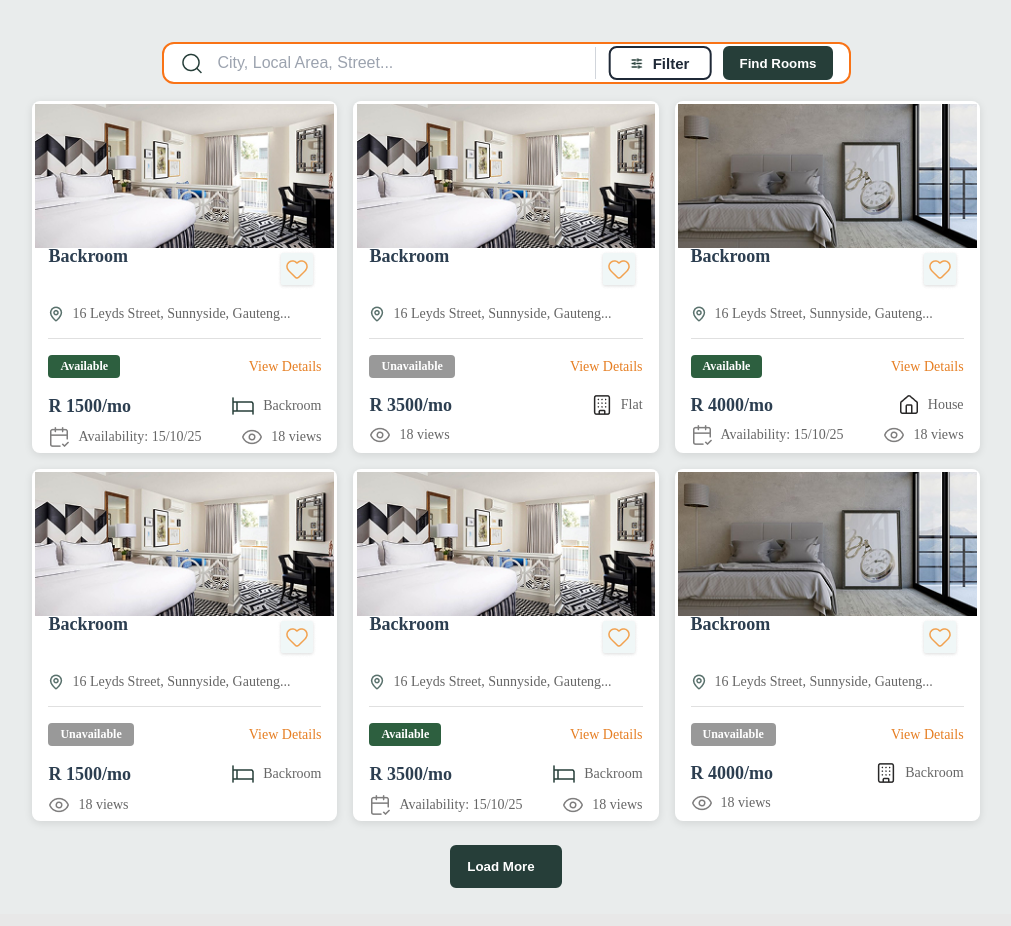
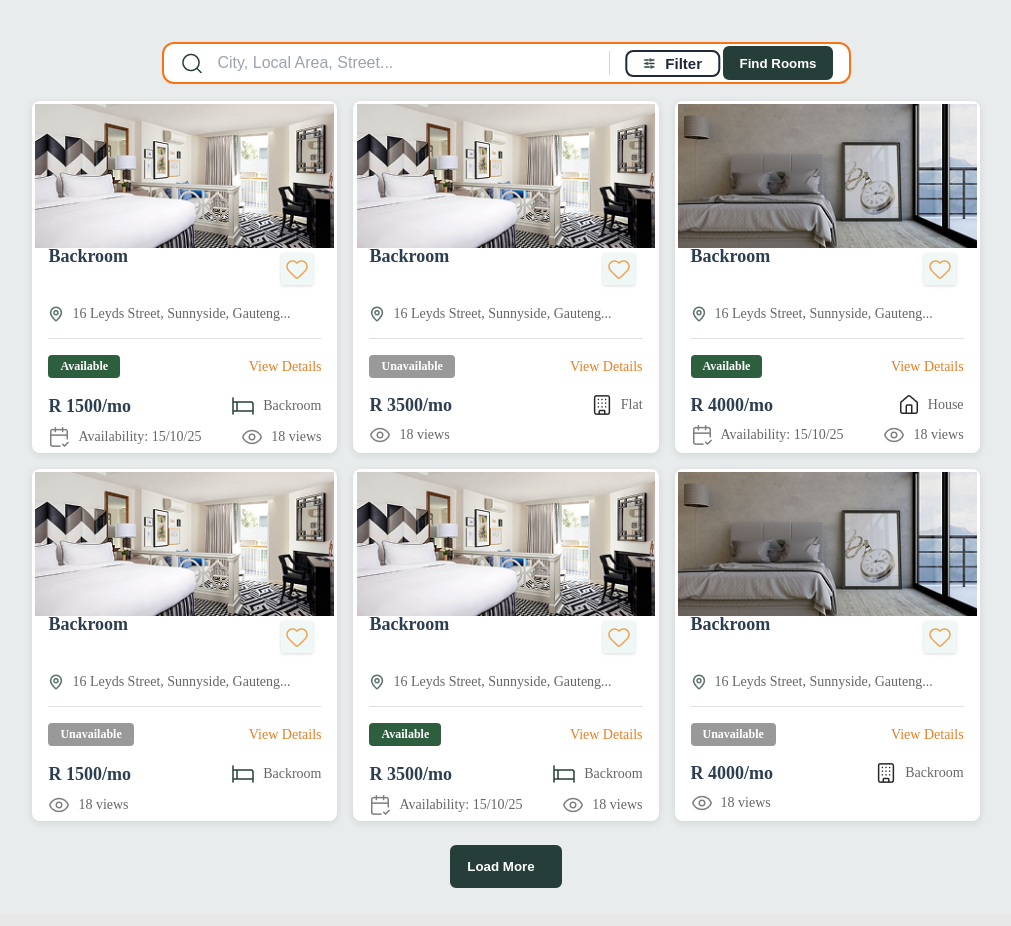
Before and after one commit to SoftElsie/Skuata_app, an Angular app: page /dash in a window 1280 px wide. Shown: the top 926 px of the page, without its empty margins (134-1145 px from the left). Built offline with nearby package versions, Linux system fonts and the light colour scheme.

Commit message:
minor changes

```diff
--- a/src/app/components/filter/filter.component.css
+++ b/src/app/components/filter/filter.component.css
@@ -34,11 +34,11 @@
 
 .search-divider {
   width: 1px;
-  height: 32px;
+  height: 24px;
   background: #d1d5db;
   flex-shrink: 0;
   position: absolute;
-  left: 63%;
+  left: 65%;
 }
 
 .filter-overlay {
--- a/src/app/components/owner-room/owner-room.component.css
+++ b/src/app/components/owner-room/owner-room.component.css
@@ -162,8 +162,7 @@
   box-shadow: 0 2px 8px rgba(0, 0, 0, 0.1);
   transition: transform 0.2s, box-shadow 0.2s;
    font-size: 0.9rem;
-  height: 360px;
-  display: flex;
+  height: 321px;
   flex-direction: column;
   justify-content: space-between;
 }
--- a/src/styles.css
+++ b/src/styles.css
@@ -41,11 +41,11 @@ html, body {
 .filter-btn {
   position: absolute;
   left: 50%;
-  transform: translateX(100%);
+  transform: translateX(126%);
   display: flex;
   align-items: center;
   gap: 8px;
-  padding: 10px 20px;
+  padding: 10px 16px;
   background: white;
   border: 2px solid #1f2937;
   border-radius: 8px;
@@ -54,7 +54,7 @@ html, body {
   color: #1f2937;
   cursor: pointer;
   transition: all 0.2s;
-  height: 34px;
+  height: 27px;
 }
 
 .filter-buttons {
```
